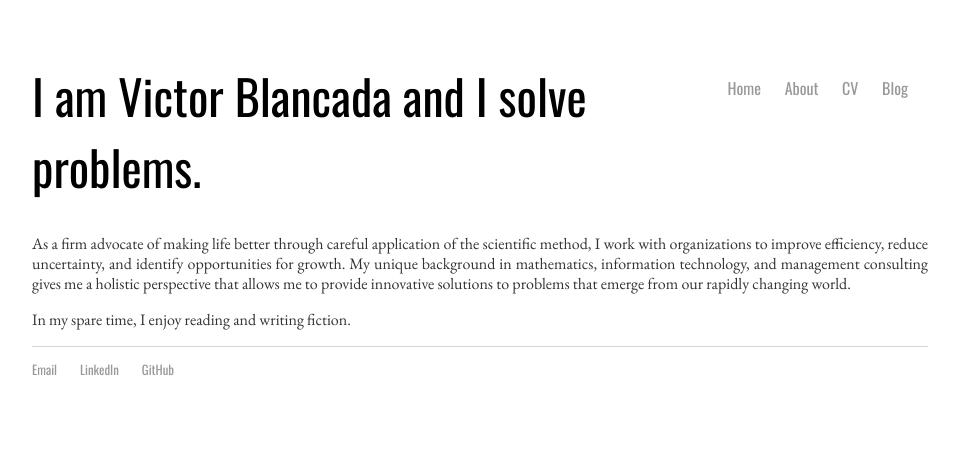
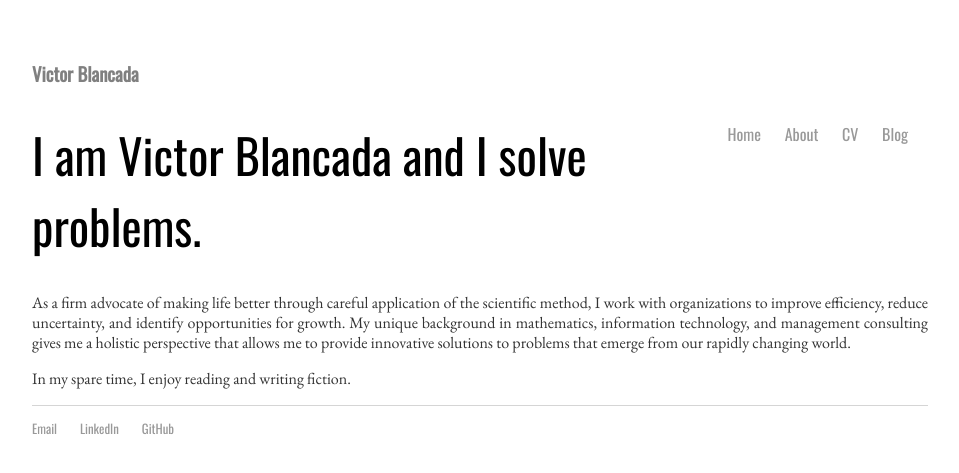
Before and after one commit to victorangeloblancada/victorangeloblancada.github.io-jekyll, a Jekyll site: the page built from about/index.html, in a window 1280 px wide. Shown: the top 473 px of the page, without its empty margins (160-1119 px from the left). Built offline with Jekyll 4.4.1, drawn with Linux system fonts in a browser that asks for light colours.

Commit message:
Update default.html

```diff
--- a/_layouts/default.html
+++ b/_layouts/default.html
@@ -8,6 +8,8 @@
 			<link rel="stylesheet" type="text/css" href="/css/main.css">
 		</head>
 		<body>
+			<div id='header'>
+				<h3>Victor Blancada</h3>
 				<nav>
 					<ul>
 						<li><a href="/">Home</a></li>
@@ -16,6 +18,7 @@
 						<li><a href="/blog">Blog</a></li>
 					</ul>
 				</nav>
+			</div>
 			<div class="container">
 
 			{{ content }}
```
Lines whose indentation alone changed are shown as unchanged.
